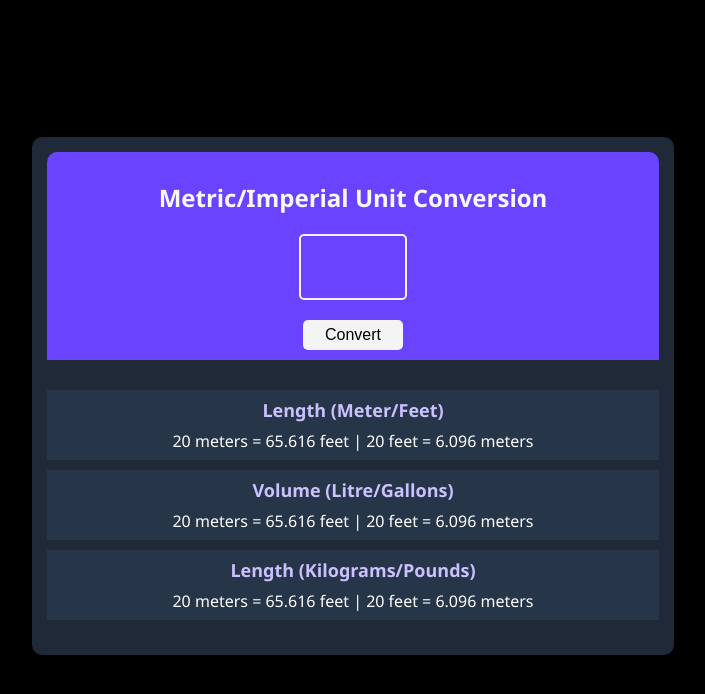
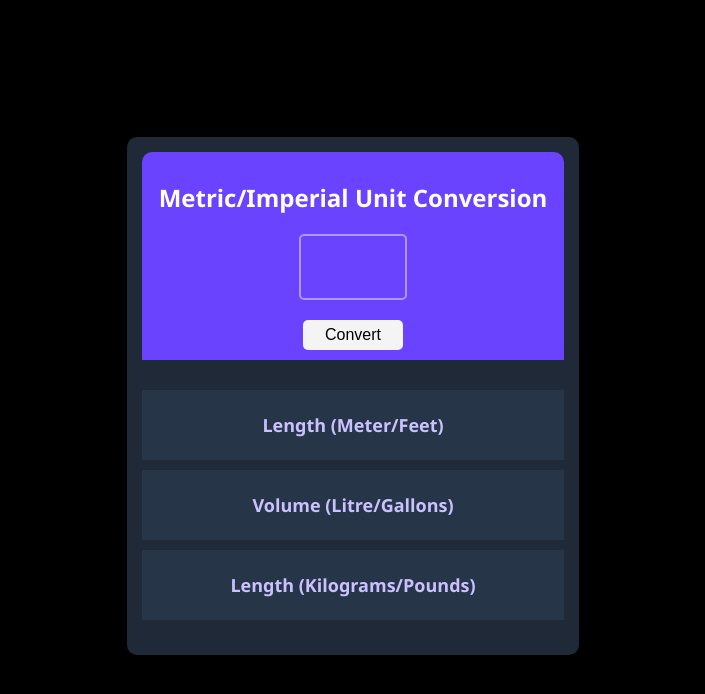
Before and after one commit to SirajAtFiverr/unit-convertor, a plain HTML site: page index.html in a window 1280 px wide. Shown: the whole page, without its empty margins (287-992 px from the left). Drawn offline with Linux system fonts and the light colour scheme.

Commit message:
save changes

```diff
--- a/index.html
+++ b/index.html
@@ -16,15 +16,15 @@
         <div class="section-2">
             <div class="length-section">
                 <h4>Length (Meter/Feet)</h4>
-                <p>20 meters = 65.616 feet | 20 feet = 6.096 meters</p>
+                <!-- <p>20 meters = 65.616 feet | 20 feet = 6.096 meters</p> -->
             </div>
             <div class="volume-section">
                 <h4>Volume (Litre/Gallons)</h4>
-                <p>20 meters = 65.616 feet | 20 feet = 6.096 meters</p>
+                <!-- <p>20 meters = 65.616 feet | 20 feet = 6.096 meters</p> -->
             </div>
             <div class="mass-section">
                 <h4>Length (Kilograms/Pounds)</h4>
-                <p>20 meters = 65.616 feet | 20 feet = 6.096 meters</p>
+                <!-- <p>20 meters = 65.616 feet | 20 feet = 6.096 meters</p> -->
             </div>
         </div>
 
--- a/style.css
+++ b/style.css
@@ -11,7 +11,7 @@ body{
 
 #unit-convertor{
     background-color: #1F2937;
-    width: 50%;
+    width: 35%;
     text-align: center;
     border-radius: 10px;
     padding: 5px;
@@ -25,7 +25,7 @@ body{
 }
 
 .heading{
-    color: ghostwhite;
+    color: white;
 }
 
 .user-input{
@@ -35,10 +35,10 @@ body{
     height: 60px;
 
     background-color: #6943FF;
-    border: 2px solid #F4F4F4;
+    border: 2px solid #B295FF;
     border-radius: 5px;
     font-size: 40px;
-    color: #F4F4F4;
+    color: white;
     text-align: center;
     font-weight: bold;
 }
@@ -63,8 +63,8 @@ body{
 }
 
 .convert-button:hover{
-    background-color: black;
-    color: #6943FF;
+    background-color: #1F2937;
+    color: #CCC1FF;
 }
 
 .section-2{
```
